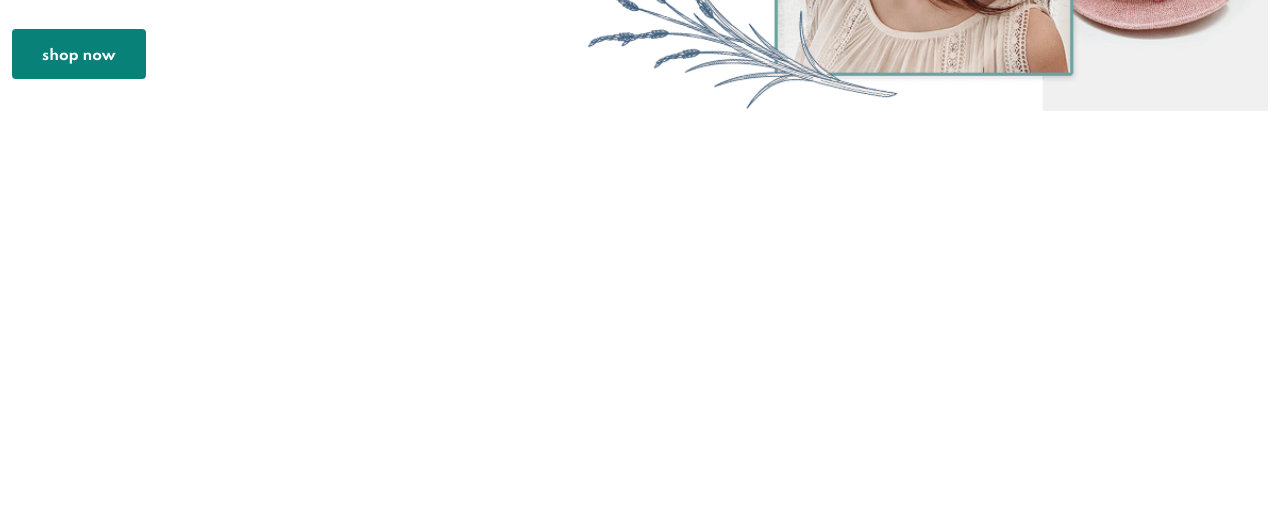
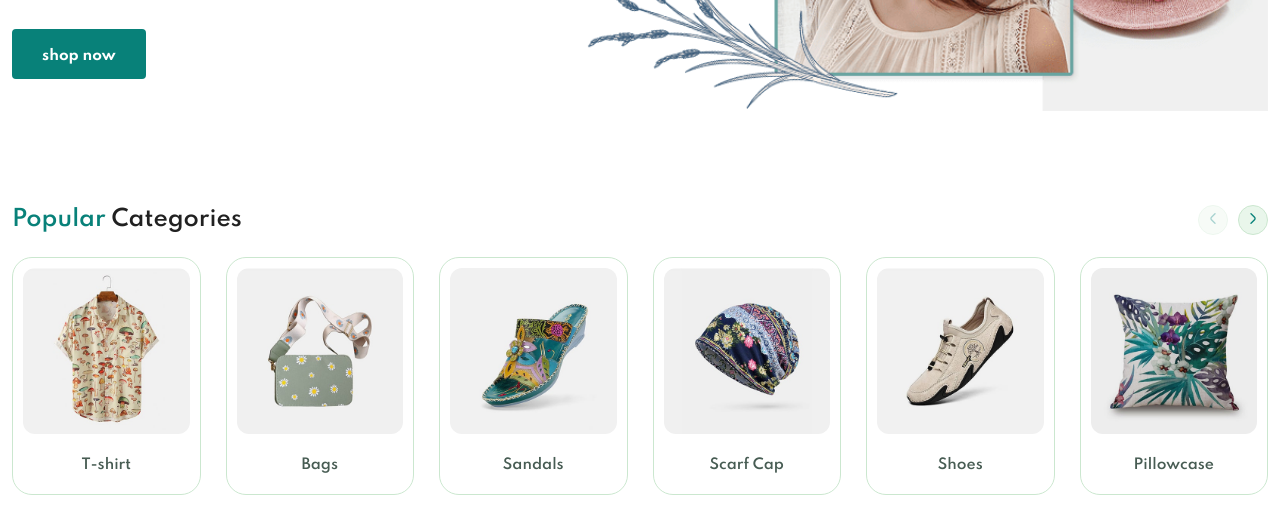
Before and after one commit to andresalvarezb/ecommerceWebsite, a plain HTML site: page index.html in a window 1280 px wide. Shown: the part 542-1069 px from the top of the page. Before the commit the page ends 800 px from the top, so only its background shows below. Drawn offline with nearby package versions, Linux system fonts and the light colour scheme.

Commit message:
feat: :sparkles: Create section about popular categories
Add two libraries, flaticon one and swiper one. Also, we add styles in this section

```diff
--- a/assets/css/styles.css
+++ b/assets/css/styles.css
@@ -134,6 +134,19 @@ input {
 
 .section--lg {
   padding-block: 4rem;
+}
+
+.section {
+  padding-block: 2rem;
+}
+
+.section__title {
+  font-size: var(--h4-font-size);
+  margin-bottom: 1.5rem;
+}
+
+.section__title span{
+ color: var(--first-color);
 }
 
 /*=============== HEADER & NAV ===============*/
@@ -316,8 +329,57 @@ input {
 }
 
 /*=============== CATEGORIES ===============*/
+.categories {
+  overflow: hidden;
+}
 
+.category__item {
+  text-align: center;
+  border: 1px solid var(--border-color);
+  padding: 0.625rem 0.625rem 1.25rem;
+  border-radius: 1.25rem;
+}
+
+.category__img {
+  width: 100%;
+  border-radius: 0.75rem;
+  margin-bottom: 1.25rem;
+}
+
+.category__title {
+  color: var(--text-color);
+  font-size: var(--small-font-size);
+}
 /* Swiper class */
+.swiper {
+  overflow: initial;
+}
+
+.swiper-button-next::after,
+.swiper-button-prev::after {
+  content: '';
+}
+
+.swiper-button-next,
+.swiper-button-prev {
+  top: -1.875rem;
+  background-color: var(--first-color-alt);
+  border: 1px solid var(--border-color);
+  width: 30px;
+  height: 30px;
+  border-radius: 50%;
+  color: var(--first-color);
+  font-size: var(--tiny-font-size);
+}
+
+.swiper-button-prev {
+  left: initial;
+  right: 2.5rem;
+}
+
+.swiper-button-next {
+  right: 0;
+}
 
 /*=============== PRODUCTS ===============*/
 
--- a/assets/js/main.js
+++ b/assets/js/main.js
@@ -9,6 +9,31 @@
 /*=============== IMAGE GALLERY ===============*/
 
 /*=============== SWIPER CATEGORIES ===============*/
+var swiperCategories = new Swiper('.categories__container', {
+    spaceBetween: 20,
+    navigation: {
+        nextEl: '.swiper-button-next',
+        prevEl: '.swiper-button-prev'
+    },
+    breakpoints: {
+        "@0.00": {
+            slidesPerView: 1,
+            spaceBetween: 10,
+        },
+        "@0.75": {
+            slidesPerView: 3,
+            spaceBetween: 20,
+        },
+        "@1.00": {
+            slidesPerView: 4,
+            spaceBetween: 30,
+        },
+        "@1.50": {
+            slidesPerView: 6,
+            spaceBetween: 25,
+        },
+    },
+})
 
 /*=============== SWIPER PRODUCTS ===============*/
 
--- a/index.html
+++ b/index.html
@@ -1,14 +1,15 @@
 <!DOCTYPE html>
 <html lang="sp">
+
 <head>
 	<meta charset="UTF-8" />
 	<meta name="viewport" content="width=device-width, initial-scale=1.0" />
 
 	<!--=============== FLATICON ===============-->
-    <link rel="stylesheet" href="" />
+	<link rel='stylesheet' href='https://cdn-uicons.flaticon.com/2.1.0/uicons-bold-rounded/css/uicons-bold-rounded.css'>
 
 	<!--=============== SWIPER CSS ===============-->
-    <link rel="stylesheet" href="" />
+	<link rel="stylesheet" href="https://cdn.jsdelivr.net/npm/swiper@11/swiper-bundle.min.css" />
 
 	<!--=============== CSS ===============-->
 	<link rel="stylesheet" href="assets/css/styles.css" />
@@ -27,9 +28,7 @@
 				<p class="header__alert-news">
 					Super value Deals - Save more with coupons
 				</p>
-          <a href="login-register.html" class="header__top-action"
-            >Log in / Sing out</a
-          >
+				<a href="login-register.html" class="header__top-action">Log in / Sing out</a>
 			</div>
 		</div>
 		<nav class="nav container">
@@ -55,11 +54,7 @@
 					</li>
 				</ul>
 				<div class="header__search">
-            <input
-              type="text"
-              placeholder="Search for items"
-              class="form__input"
-            />
+					<input type="text" placeholder="Search for items" class="form__input" />
 					<button class="search__btn">
 						<img src="assets/img/search.png" alt="search button" />
 					</button>
@@ -98,7 +93,51 @@
 		</section>
 
 		<!--=============== CATEGORIES ===============-->
-      <section class="categories"></section>
+		<section class="categories container section">
+			<h3 class="section__title"><span>Popular</span> Categories</h3>
+			<div class="categories__container swiper">
+				<div class="swiper-wrapper">
+					<a href="shop.html" class="category__item swiper-slide">
+						<img src="assets/img/category-1.jpg" alt="" class="category__img">
+						<h3 class="category__title">T-shirt</h3>
+					</a>
+					<a href="shop.html" class="category__item swiper-slide">
+						<img src="assets/img/category-2.jpg" alt="" class="category__img">
+						<h3 class="category__title">Bags</h3>
+					</a>
+					<a href="shop.html" class="category__item swiper-slide">
+						<img src="assets/img/category-3.jpg" alt="" class="category__img">
+						<h3 class="category__title">Sandals</h3>
+					</a>
+					<a href="shop.html" class="category__item swiper-slide">
+						<img src="assets/img/category-4.jpg" alt="" class="category__img">
+						<h3 class="category__title">Scarf Cap</h3>
+					</a>
+					<a href="shop.html" class="category__item swiper-slide">
+						<img src="assets/img/category-5.jpg" alt="" class="category__img">
+						<h3 class="category__title">Shoes</h3>
+					</a>
+					<a href="shop.html" class="category__item swiper-slide">
+						<img src="assets/img/category-6.jpg" alt="" class="category__img">
+						<h3 class="category__title">Pillowcase</h3>
+					</a>
+					<a href="shop.html" class="category__item swiper-slide">
+						<img src="assets/img/category-7.jpg" alt="" class="category__img">
+						<h3 class="category__title">Jumpsuit</h3>
+					</a>
+					<a href="shop.html" class="category__item swiper-slide">
+						<img src="assets/img/category-8.jpg" alt="" class="category__img">
+						<h3 class="category__title">Hats</h3>
+					</a>
+				</div>
+				<div class="swiper-button-next">
+					<i class="fi fi-br-angle-right"></i>
+				</div>
+				<div class="swiper-button-prev">
+					<i class="fi fi-br-angle-left"></i>
+				</div>
+			</div>
+		</section>
 
 		<!--=============== PRODUCTS ===============-->
 		<section class="products"></section>
@@ -120,9 +159,10 @@
 	<footer class="footer"></footer>
 
 	<!--=============== SWIPER JS ===============-->
-    <script src=""></script>
+	<script src="https://cdn.jsdelivr.net/npm/swiper@11/swiper-bundle.min.js"></script>
 
 	<!--=============== MAIN JS ===============-->
-    <script src=""></script>
+	<script src="assets/js/main.js"></script>
 </body>
+
 </html>
```
Lines whose indentation alone changed are shown as unchanged.
